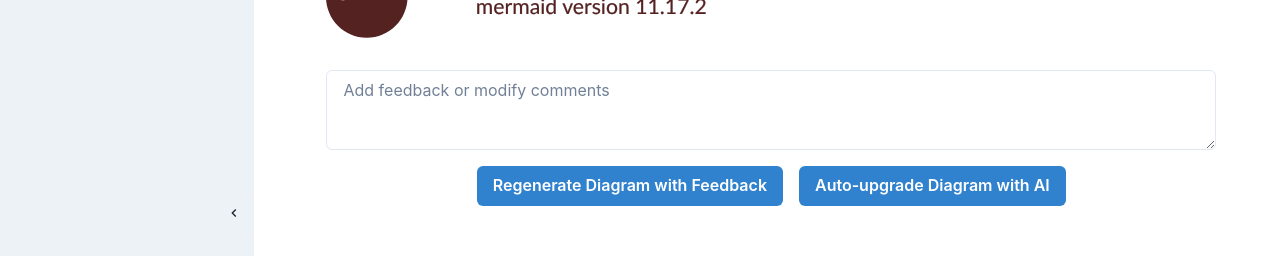
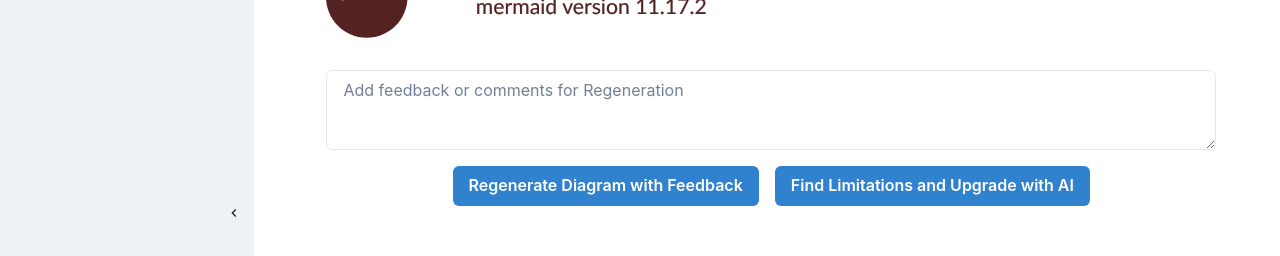
Before and after one commit to myeongseok-kwon/paperflow, a Next.js app: page /1 in a window 1280 px wide. Shown: the part 187-443 px from the top of the page. Built offline with nearby package versions, Linux system fonts and the light colour scheme; no server answers.

Commit message:
Modify prompts and texts

```diff
--- a/pages/[id].js
+++ b/pages/[id].js
@@ -60,18 +60,18 @@ export default function PDFPage() {
 You will be given the research paper content and summarizing diagram mermaid code. You should keep the basic diagram, but upgrade the diagram by following instruction.
 아래의 Stage 1 - Stage 2  순서로 생각의 흐름을 따라가세요. Stage 1는 내부적으로 처리하고, 최종 답변으로 Stage 2의 Mermaid 코드만 제공해주세요. 모든 critical thought 이 다이어그램에 드러나야 합니다.
 
-<Stage 4>
+<Stage 1>
 
 1. 모든 답변 내용은 한글이 되어야 한다.
 2. 각 문장마다 출처 표시는 하지 않아도 된다.
-3. 기존 Diagram에서의 section과 각 섹션별 claim-evidence 관계에 대해 비판적인 접근을 취할 거야. 비판적인 접근은 크게 두 가지로 구성 돼. 첫 번째는 '이 연구에서 제안하는 method를 더욱 보호하고 강화하는 방식' 두 번째는 '이 연구의 완결성과 논리를 비판하는 Devil's Advocate'의 역할이야. 좀 더 자세히 말하면, 첫 번째 접근에서는 이 연구에서 하고 있는 방식을 더욱 발전시키면 어떻게 할지 기존 연구 네트워크를 확장하는 거고, 두 번째 접근에서는 마치 새로운 접근 방식 그리고 관련된 노트를 추가하면서, 현재 method의 문제점을 지적하고 이를 더 보완할 방식을 언급할 수 있게 하는 거야.
+3. 기존 Diagram에서의 section과 각 섹션별 claim-evidence 관계에 대해 비판적인 접근을 취할 거야. 이 연구의 완결성과 논리를 비판하는 Devil's Advocate'의 역할을 수행해야해. 여기서는 새로운 접근 방식 그리고 관련된 노트를 추가하면서, 현재 method의 문제점을 지적하고 이를 더 보완할 방식을 언급할 수 있게 하는 거야.
 4. 이 때, 각 섹션 중 어떠한 claim 또는 Evidence에 대한 비판인지를 함께 기억해 줘. 나중에 다이어그램에 반영하고 싶어.
-5. 각 접근 방식 기준으로 최소한 5개씩 부탁해. 즉, '이 연구에서 제안하는 method를 더욱 보호하고 강화하는 방식' 에 대한 거 5개 그리고 '이 연구의 완결성과 논리를 비판하는 Devil's Advocate' 에 대한 거 5개야. 질문의 난이도는 대학원생 박사 또는 교수진 정도로 아주 연구론적으로 집중되게 해줘.
+5. 최소 10개의 아이디어를 부탁해. 질문의 난이도는 대학원생 박사 또는 교수진 정도로 아주 연구론적으로 집중되게 해줘.
 6. 만약 의미적으로 같은 용어 (e.g., GAN = Generative Adversarial Network)이 나온다면 모두 같은 용어 (e.g., GAN)으로 통일해줘. 즉, "GAN" 관련 용어는 모두 "GAN"으로 통일시키는 거야. 예시: "The proposed model ($7) operates in ($R1, $H ) an unsupervised manner. ($8)"라는 예시에서는"proposed model"는 이 논문에 제시하는 방법론/모델이니깐 이거에 대한 건 전부 이걸로 태깅해야겠지 또한 "unsupervised manner."는 unsupervised model 같은 용어와도 의미론적으로 같을테니 모두 이걸로 묶어야겠지.
 
 ---
 
-<Stage 5>
+<Stage 2>
 이제, 방금 답변을 기준으로 예전에 너가 나한테 줬던 머메이드 다이어그램에 위 답변을 추가시켜줘. 누락없이 전부 다 포함시켜줘. 너가 주었던 머메이드 다이어그램을 아래에 줄게. 비판적인 접근 중 첫 번째 방식인'이 연구에서 제안하는 method를 더욱 보호하고 강화하는 방식'는 classDef critique_approach_1 (fill: #00FFFF, stroke: #0000FF)로, 두 번째는 '이 연구의 완결성과 논리를 비판하는 Devil's Advocate'는  classDef critique_approach_2(fill: #FF355E, stroke: #8B0000)로 부탁할게. 이 때 각 접근이 비판했던 대상이 노드들에 edge를 연결해서 한 눈에 볼 수 있는 dynamic graph를 줘. 즉, critique_approach_1, critique_approach_2 노드들은 따로 하나의 section으로 모여있기 보단, 기존의 섹션 내부읜 노드들과 연결되어 있어야 해. syntax에러가 나지 않게 주의해줘.
 
 ---
@@ -189,7 +189,7 @@ L2 --> C2
           <Textarea
             value={feedback}
             onChange={(e) => setFeedback(e.target.value)}
-            placeholder="Add feedback or modify comments"
+            placeholder="Add feedback or comments for Regeneration"
           />
           <HStack spacing={4}>
             <Button colorScheme="blue" onClick={handleRegenerate} isDisabled={regenerateLoading}>
@@ -209,7 +209,7 @@ L2 --> C2
                     Automatically Upgrading...
                 </>
                 ) : (
-                "Auto-upgrade Diagram with AI"
+                "Find Limitations and Upgrade with AI"
                 )}
             </Button>
           </HStack>
```
